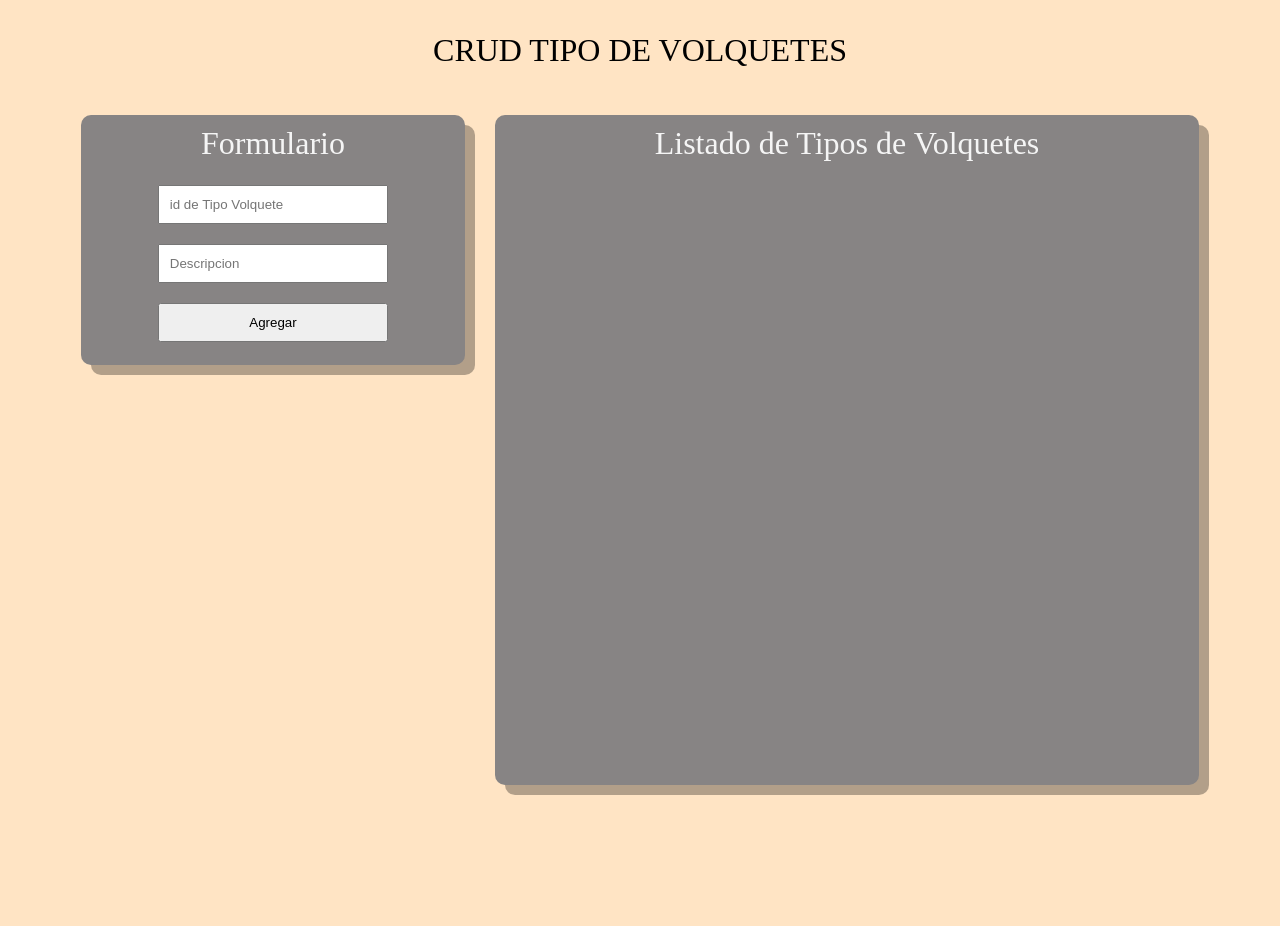
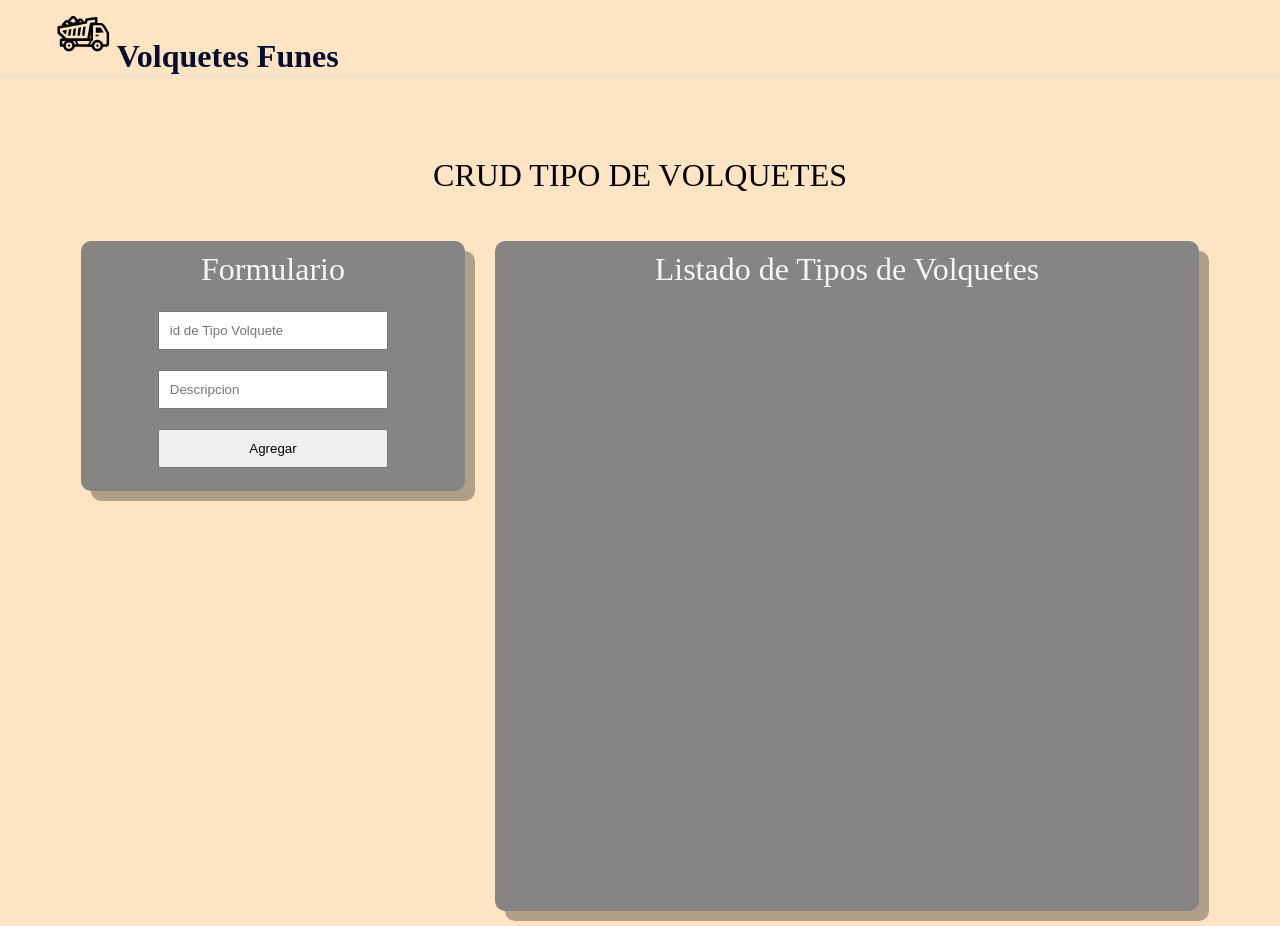
Before and after one commit to caamilopereyra01/VolquetesLosHermanos, a plain HTML site: page crud_tiposvolquetes/index.html in a window 1280 px wide. Before the commit the page ends 800 px from the top, so only its background shows below. Drawn offline with Linux system fonts and the light colour scheme.

Commit message:
Update index.html
Agrego logo

```diff
--- a/crud_tiposvolquetes/index.html
+++ b/crud_tiposvolquetes/index.html
@@ -8,6 +8,11 @@
 </head>
 
 <body>
+  <main>
+    <header><img src="../assets/logo.svg" alt="volquete">Volquetes Funes</header>
+    <section>
+    </section>
+  </main>
   <div class="div-titulo">
     <h1>CRUD TIPO DE VOLQUETES</h1>
   </div>
```
